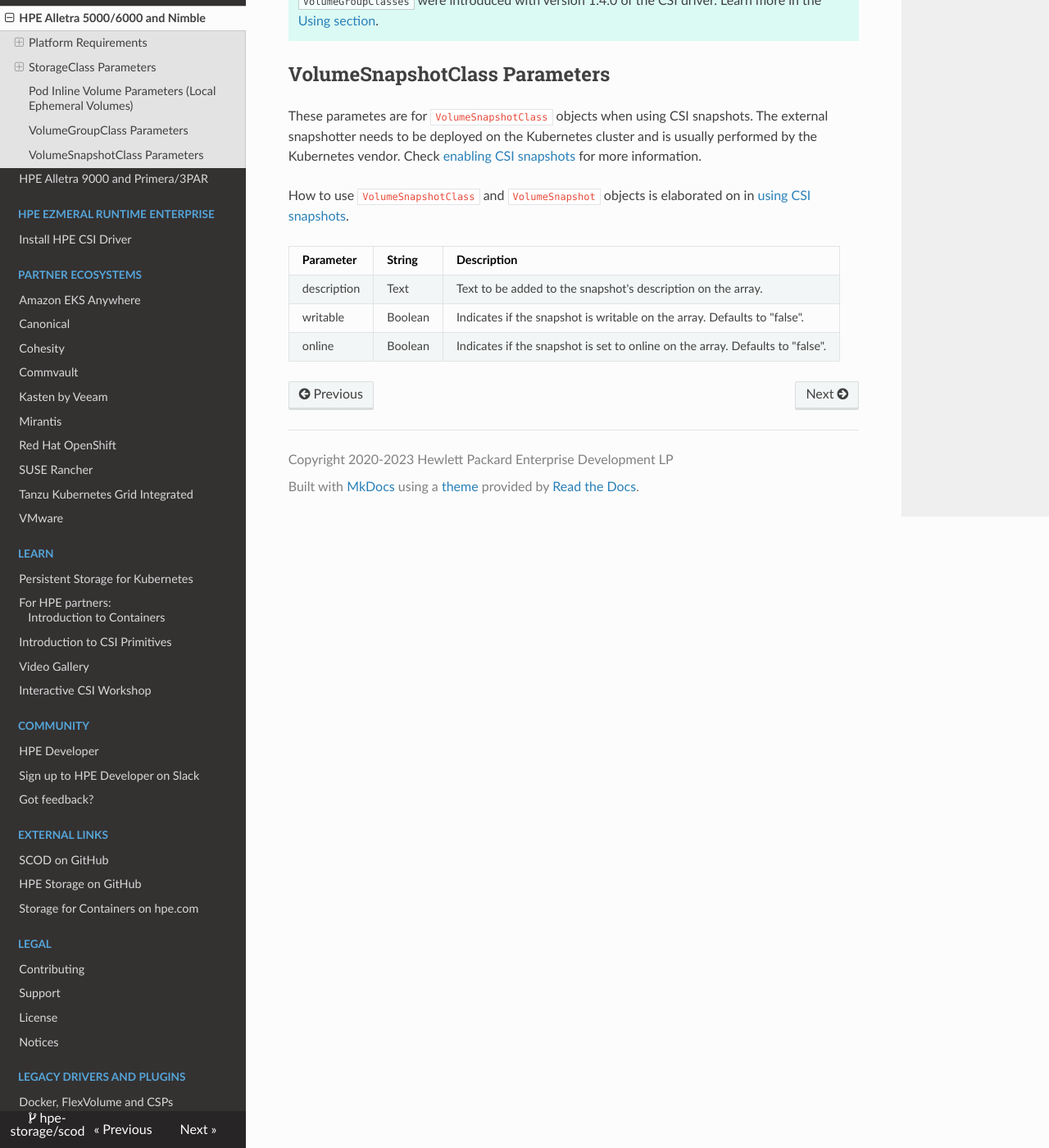
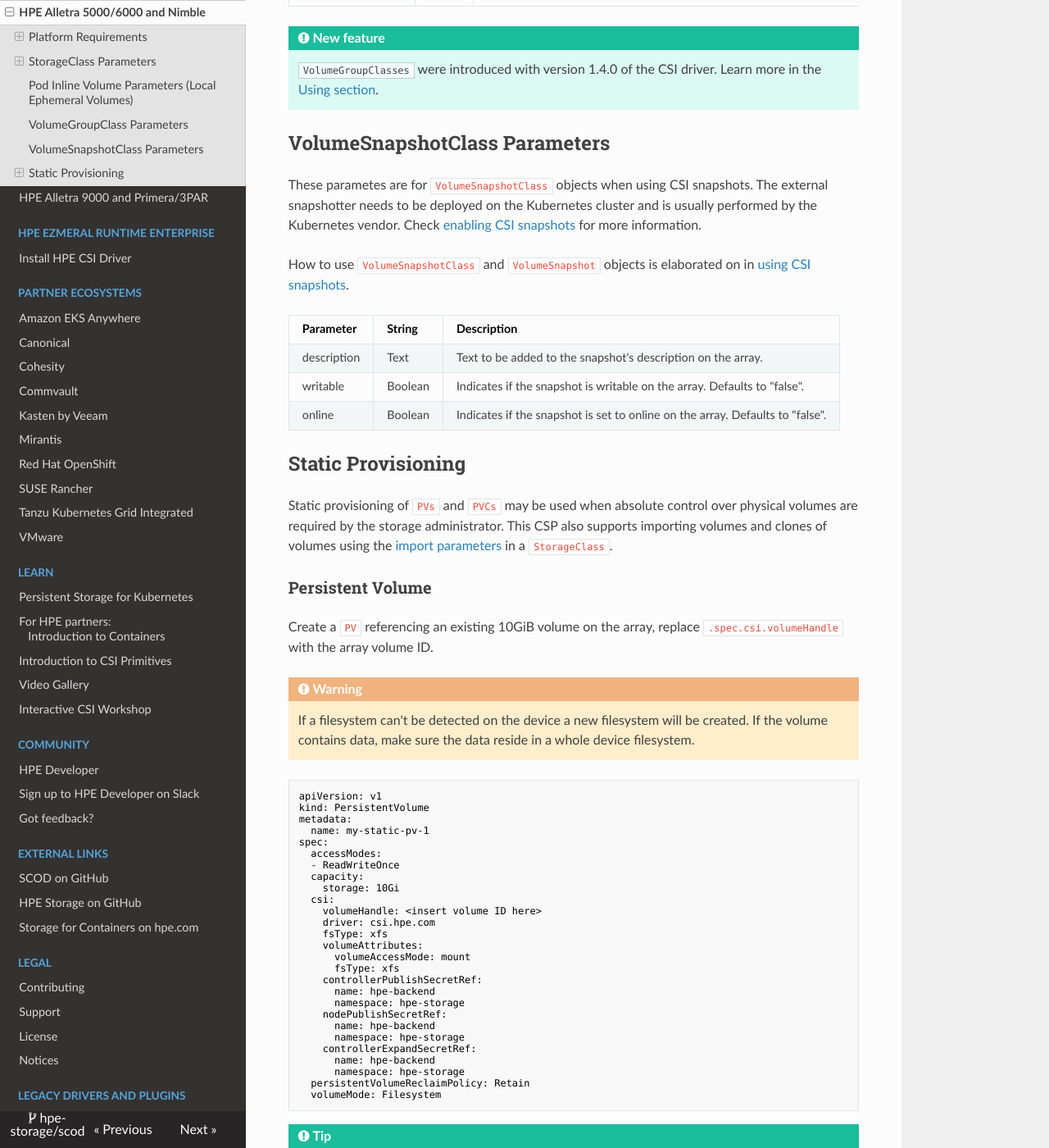
Before and after one commit to hpe-storage/scod, an MkDocs documentation site: the page built from docs/container_storage_provider/hpe_alletra_6000/index.md, in a window 1280 px wide and 1400 px high, scrolled down 6783 px. Shown: the whole window at 82% size. Built offline with MkDocs 1.6.1, drawn with Linux system fonts in a browser that asks for light colours; nearby versions of some CDN libraries; some of the changed text lies outside the part shown.

Commit message:
Static example (#194)
Signed-off-by: Michael Mattsson <michael.mattsson@gmail.com>

````diff
--- a/docs/container_storage_provider/hpe_alletra_6000/index.md
+++ b/docs/container_storage_provider/hpe_alletra_6000/index.md
@@ -214,3 +214,65 @@
 | description | Text    | Text to be added to the snapshot's description on the array. |
 | writable    | Boolean | Indicates if the snapshot is writable on the array. Defaults to "false". |
 | online      | Boolean | Indicates if the snapshot is set to online on the array. Defaults to "false". |
+
+## Static Provisioning
+
+Static provisioning of `PVs` and `PVCs` may be used when absolute control over physical volumes are required by the storage administrator. This CSP also supports importing volumes and clones of volumes using the [import parameters](#import_parameters) in a `StorageClass`.
+
+### Persistent Volume
+
+Create a `PV` referencing an existing 10GiB volume on the array, replace `.spec.csi.volumeHandle` with the array volume ID.
+
+!!! warning
+    If a filesystem can't be detected on the device a new filesystem will be created. If the volume contains data, make sure the data reside in a whole device filesystem.
+
+```text
+apiVersion: v1
+kind: PersistentVolume
+metadata:
+  name: my-static-pv-1
+spec:
+  accessModes:
+  - ReadWriteOnce
+  capacity:
+    storage: 10Gi
+  csi:
+    volumeHandle: <insert volume ID here>
+    driver: csi.hpe.com
+    fsType: xfs
+    volumeAttributes:
+      volumeAccessMode: mount
+      fsType: xfs
+    controllerPublishSecretRef:
+      name: hpe-backend
+      namespace: hpe-storage
+    nodePublishSecretRef:
+      name: hpe-backend
+      namespace: hpe-storage
+    controllerExpandSecretRef:
+      name: hpe-backend
+      namespace: hpe-storage
+  persistentVolumeReclaimPolicy: Retain
+  volumeMode: Filesystem
+```
+
+!!! tip
+    Remove `.spec.csi.controllerExpandSecretRef` to disallow volume expansion.
+
+### Persistent Volume Claim
+
+Now, a user may claim the static `PV` by creating a `PVC` referencing the `PV` name in `.spec.volumeName`.
+
+```text
+apiVersion: v1
+kind: PersistentVolumeClaim
+metadata:
+  name: my-pvc
+spec:
+  accessModes:
+  - ReadWriteOnce
+  resources:
+    requests:
+      storage: 10Gi
+  volumeName: my-static-pv-1
+```
````
